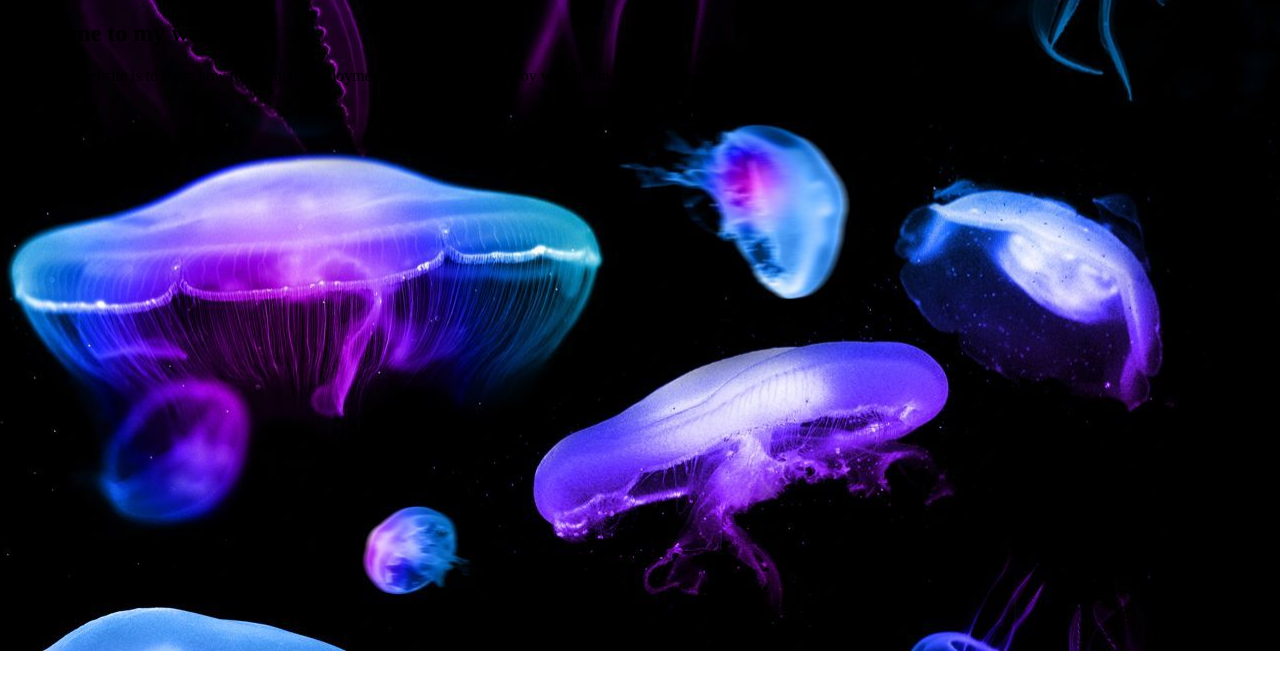
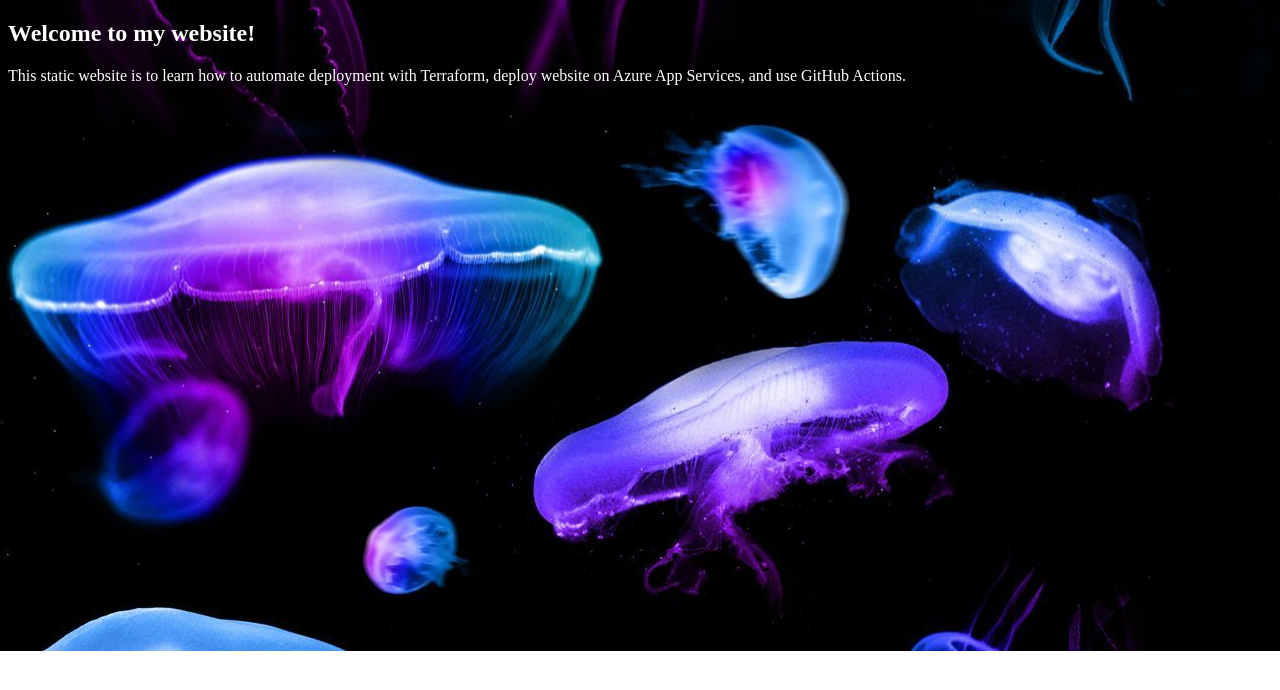
Before and after one commit to hanxgle/learn-lxgh, a plain HTML site: page index.html in a window 1280 px wide. Drawn offline with Linux system fonts and the light colour scheme.

Commit message:
Fixed outlook of website 2nd time

```diff
--- a/index.html
+++ b/index.html
@@ -9,8 +9,8 @@
 </head>
 <body>
     <div>
-        <h2>Welcome to my website!</h2>
-        <p>This static website is to learn how to automate deployment with Terraform, deploy website on Azure App Services, and use GitHub Actions.</p>
+        <h2  style="color: white;">Welcome to my website!</h2>
+        <p  style="color: white;">This static website is to learn how to automate deployment with Terraform, deploy website on Azure App Services, and use GitHub Actions.</p>
     </div>
 
 </body>
```
